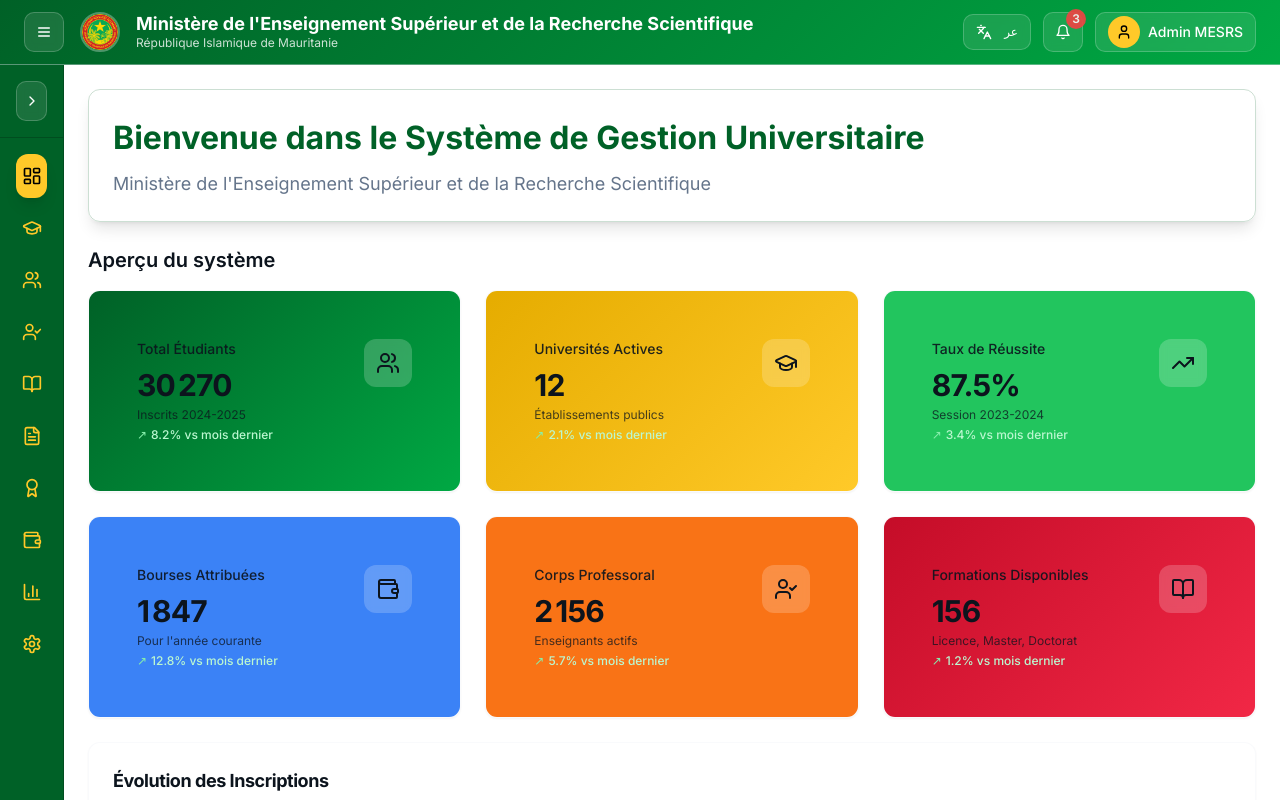
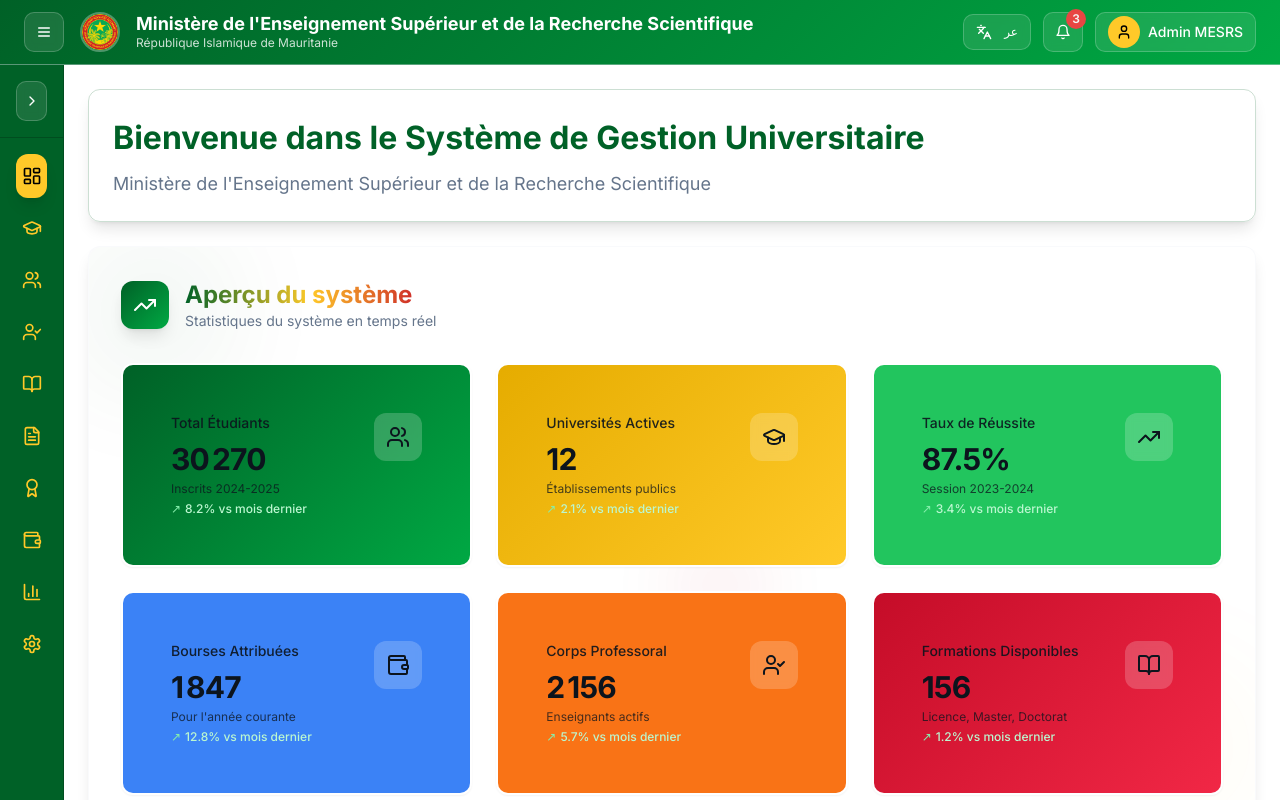
Before and after one commit to Hamzayehdhih/mesrs-univ-portal, a React (Vite) app: page / in a window 1280 px wide. Shown: the top 800 px of the page. Built offline with nearby package versions, Linux system fonts and the light colour scheme.

Commit message:
Fix: Enhance dashboard overview
Improve the attractiveness of the "Aperçu du système" section on the dashboard by applying more engaging visual elements and styles.

```diff
--- a/src/pages/Dashboard.tsx
+++ b/src/pages/Dashboard.tsx
@@ -48,27 +48,60 @@ const Dashboard = ({ language }: DashboardProps) => {
         </div>
       </div>
 
-      {/* Statistics Cards */}
+      {/* Statistics Cards - System Overview */}
+      <div className="relative">
+        {/* Background decoration */}
+        <div className="absolute inset-0 bg-gradient-to-r from-primary/5 via-secondary/5 to-accent/5 rounded-2xl blur-3xl -z-10"></div>
+
+        <div className="mesrs-card p-8 relative overflow-hidden">
+          {/* Animated background pattern */}
+          <div className="absolute inset-0 opacity-10">
+            <div className="absolute top-0 left-0 w-32 h-32 bg-primary rounded-full blur-3xl animate-pulse-slow"></div>
+            <div className="absolute bottom-0 right-0 w-40 h-40 bg-secondary rounded-full blur-3xl animate-pulse-slow" style={{animationDelay: '1s'}}></div>
+            <div className="absolute top-1/2 left-1/2 w-24 h-24 bg-accent rounded-full blur-2xl animate-pulse-slow" style={{animationDelay: '2s'}}></div>
+          </div>
+
+          <div className="relative z-10">
+            <div className="flex items-center gap-4 mb-8">
+              <div className="p-3 rounded-xl bg-gradient-primary shadow-lg">
+                <TrendingUp className="h-6 w-6 text-white" />
+              </div>
               <div>
-        <h2 className={`text-xl font-semibold mb-4 ${language === 'ar' ? 'font-arabic text-right' : 'font-latin'}`}>
+                <h2 className={`text-2xl font-bold bg-gradient-to-r from-primary via-secondary to-accent bg-clip-text text-transparent ${language === 'ar' ? 'font-arabic text-right' : 'font-latin'}`}>
                   {currentTexts.overview}
                 </h2>
+                <p className="text-muted-foreground text-sm">
+                  {language === 'ar' ? 'إحصائيات النظام المباشرة' : 'Statistiques du système en temps réel'}
+                </p>
+              </div>
+            </div>
+
             <div className="grid grid-cols-1 md:grid-cols-2 lg:grid-cols-3 gap-6">
               {dashboardStats.map((stat, index) => {
                 const Icon = icons[index];
                 return (
+                  <div
+                    key={stat.title}
+                    className="group relative animate-fade-in-up hover:scale-105 transition-all duration-500"
+                    style={{animationDelay: `${index * 150}ms`}}
+                  >
+                    {/* Glow effect on hover */}
+                    <div className="absolute inset-0 bg-gradient-to-r from-primary/20 via-secondary/20 to-accent/20 rounded-xl blur-xl opacity-0 group-hover:opacity-100 transition-opacity duration-500 -z-10"></div>
+
                     <StatCard
-                key={stat.title}
                       title={language === 'ar' ? stat.titleAr : stat.title}
                       value={stat.value}
                       subtitle={stat.subtitle}
                       icon={Icon}
                       trend={stat.trend}
                       variant={stat.variant}
-                className={`animate-fade-in-up`}
+                      className="relative z-10 border-2 border-transparent group-hover:border-primary/30 transition-all duration-300"
                     />
+                  </div>
                 );
               })}
+            </div>
+          </div>
         </div>
       </div>
 
```
Lines whose indentation alone changed are shown as unchanged.
